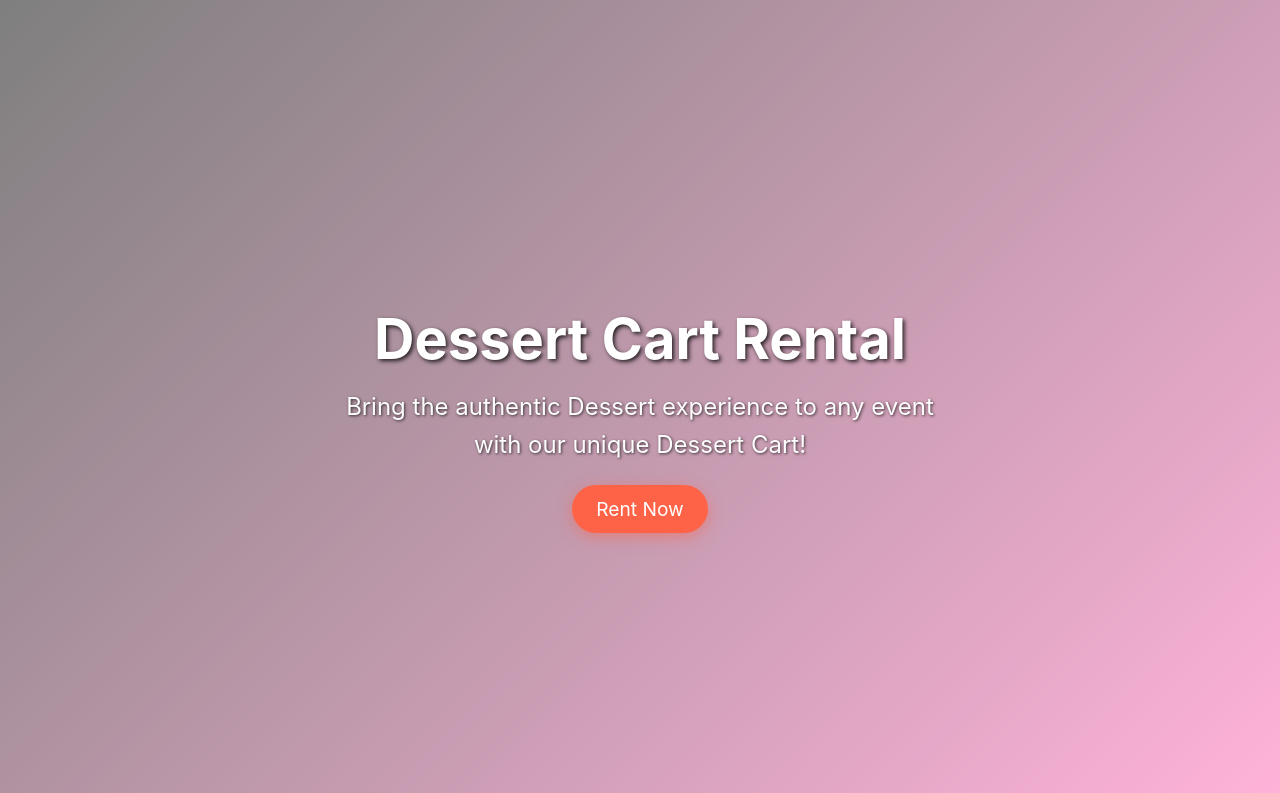
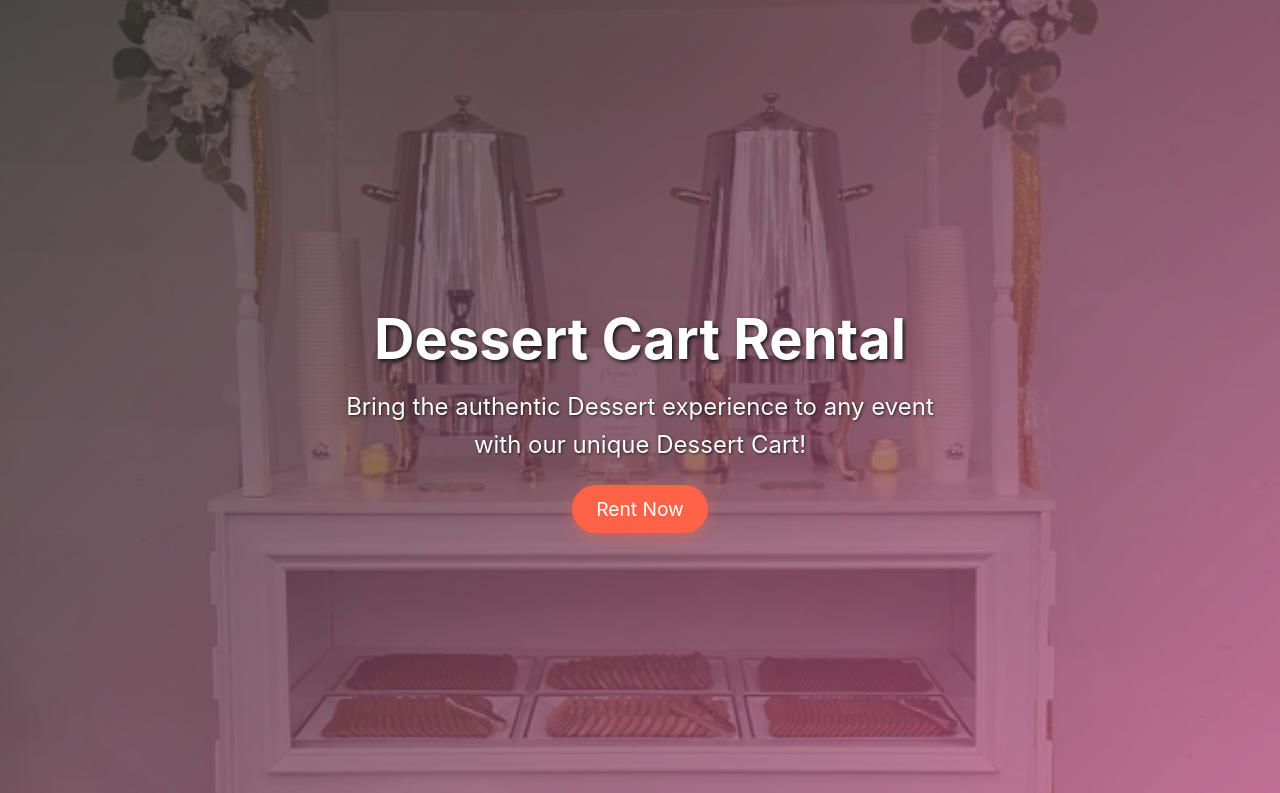
Before and after one commit to TejasK28/cart-rental, a React (Create React App) app in the folder client/: page / in a window 1280 px wide. Shown: the top 793 px of the page. Built offline with nearby package versions, Linux system fonts and the light colour scheme; no server answers.

Commit message:
pictures

```diff
--- a/client/src/components/HeroSection.js
+++ b/client/src/components/HeroSection.js
@@ -32,10 +32,10 @@ function HeroSection() {
 
   return (
     <div className="hero-section">
-      {/* <div
+      <div
         className={`hero-image ${fade ? 'fade-in' : 'fade-out'}`}
         style={{ backgroundImage: `url(${images[currentImageIndex]})` }}
-      ></div> */}
+      ></div>
       <div className="hero-overlay"></div>
       <div className="hero-content">
         <h1 className="hero-title">Dessert Cart Rental</h1>
```
